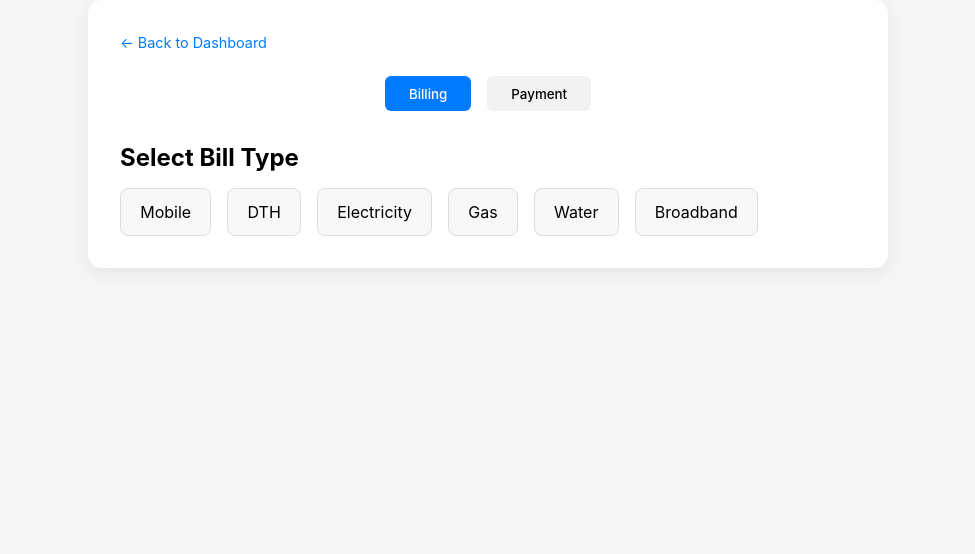
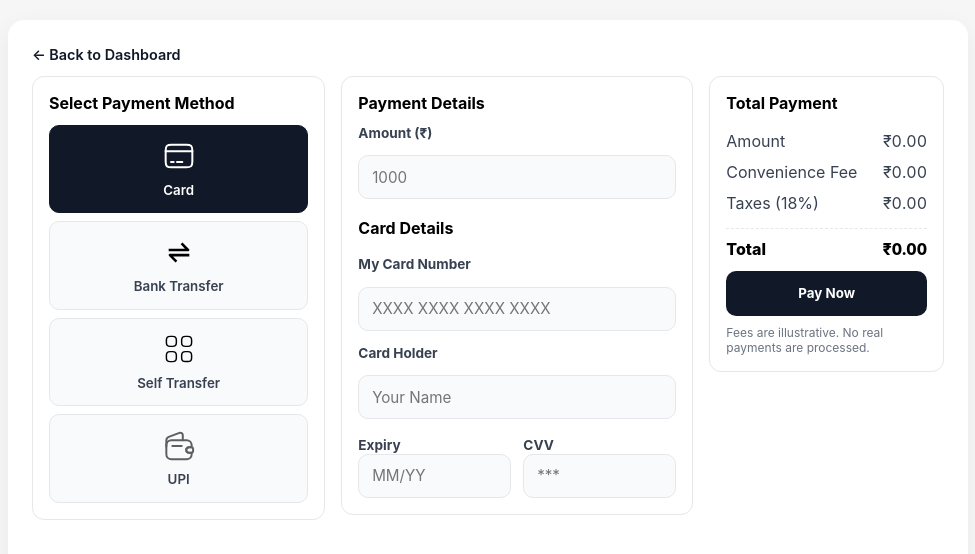
Before and after one commit to Hordhik/BankingSystem, a React (Vite) app in the folder Client/: page /payment/1 in a window 1280 px wide. Shown: the top 554 px of the page, without its empty margins (152-1127 px from the left). Built offline with nearby package versions, Linux system fonts and the light colour scheme.

Commit message:
Bils and Payments Page completed

```diff
--- a/Client/src/Dashboard/Payments/PaymentPage.css
+++ b/Client/src/Dashboard/Payments/PaymentPage.css
@@ -1,42 +1,49 @@
 .payment-page {
-  padding: 2rem;
-  max-width: 800px;
-  margin: auto;
+  padding: 1.5rem;
+  max-width: 960px; /* default width for normal payments */
+  margin: 1.25rem auto;
   background: #fff;
-  border-radius: 14px;
-  box-shadow: 0 4px 18px rgba(0, 0, 0, 0.08);
+  border-radius: 16px;
+  box-shadow: 0 8px 24px rgba(0, 0, 0, 0.06);
 }
+/* Wider layout specifically for bill flows */
+.payment-page.is-bill { max-width: 1180px; margin: 1.5rem auto; }
 
 .back-link {
   text-decoration: none;
-  color: #007bff;
+  color: #111827;
   font-size: 0.9rem;
+  font-weight: 600;
 }
+.back-link:hover { opacity: 0.85; }
 
 .payment-page__header {
   display: flex;
   justify-content: center;
-  margin-top: 1.5rem;
-  gap: 1rem;
+  margin: 0.5rem 0 1.25rem 0;
+  gap: 0.75rem;
 }
 
 .tab-btn {
-  padding: 0.6rem 1.5rem;
-  border: none;
-  border-radius: 6px;
-  background: #f2f2f2;
+  padding: 0.55rem 1.25rem;
+  border: 1px solid #e5e7eb;
+  border-radius: 10px;
+  background: #f9fafb;
   cursor: pointer;
-  font-weight: 500;
-  transition: 0.3s;
+  font-weight: 600;
+  font-size: 0.9rem;
+  color: #374151;
+  transition: background-color 0.2s, border-color 0.2s, color 0.2s;
 }
 
 .tab-btn.active {
-  background: #007bff;
+  background: #111827;
   color: #fff;
+  border-color: #111827;
 }
 
 .payment-page__content {
-  margin-top: 2rem;
+  margin-top: 1rem;
 }
 
 .billing-section h2,
@@ -45,64 +52,84 @@
 }
 
 .billing-options {
-  display: flex;
-  flex-wrap: wrap;
-  gap: 1rem;
+  display: grid;
+  grid-template-columns: repeat(auto-fit, minmax(140px, 1fr));
+  gap: 0.75rem;
 }
 
 .bill-type {
-  background: #f8f8f8;
-  border: 1px solid #ddd;
-  border-radius: 8px;
-  padding: 0.8rem 1.2rem;
+  background: #f9fafb;
+  border: 1px solid #e5e7eb;
+  border-radius: 10px;
+  padding: 0.9rem 1rem;
   cursor: pointer;
-  transition: 0.3s;
+  transition: transform 0.15s, box-shadow 0.15s, background-color 0.2s, border-color 0.2s;
+  text-align: center;
+  font-weight: 600;
+  color: #374151;
 }
 
-.bill-type:hover,
-.bill-type.selected {
-  background: #007bff;
-  color: #fff;
-  border-color: #007bff;
-}
+.bill-type:hover { background:#f3f4f6; border-color:#d1d5db; }
+.bill-type.selected { background: #111827; color: #fff; border-color: #111827; }
 
-.billing-input {
-  margin-top: 1.5rem;
-}
+.billing-input { margin-top: 1.25rem; }
 
-.billing-input input {
-  width: 100%;
-  padding: 0.7rem;
-  border: 1px solid #ccc;
-  border-radius: 6px;
-}
+.billing-input label { display:block; font-size:0.85rem; font-weight:700; color:#374151; margin-bottom:0.4rem; }
+.billing-input input { width:100%; padding:0.7rem 0.8rem; border:1px solid #e5e7eb; border-radius:10px; background:#f9fafb; font-size:0.95rem; }
 
-.payment-form {
-  display: flex;
-  flex-direction: column;
-  gap: 1rem;
-}
+.payment-form { display:flex; flex-direction:column; gap:0.9rem; }
+.payment-form h3 { margin:0.25rem 0; font-size:1rem; }
+.payment-form label { font-size:0.85rem; font-weight:700; color:#374151; }
+.payment-form input, .payment-form select { width:100%; box-sizing:border-box; padding:0.7rem 0.8rem; border:1px solid #e5e7eb; border-radius:10px; background:#f9fafb; font-size:0.95rem; height:44px; }
+.payment-form input:focus, .payment-form select:focus { outline:2px solid #111827; outline-offset:1px; background:#fff; }
+.bill-details { background:#fff; border:1px solid #e5e7eb; border-radius:12px; padding:0.9rem 1rem; }
+.bill-details h3 { margin:0 0 0.6rem 0; font-size:0.95rem; }
+.bill-details .field-grid { display:grid; grid-template-columns: 1fr 1fr; gap:0.75rem; }
+.bill-details .form-field label { display:block; margin-bottom:0.35rem; }
 
-.card-details-row {
-  display: flex;
-  gap: 1rem;
-}
+.card-details-row { display:grid; grid-template-columns: 1fr 1fr; gap:0.75rem; }
 
 .card-details-row input {
   width: 100%;
 }
 
-.pay-btn {
-  margin-top: 1rem;
-  padding: 0.8rem;
-  background: #007bff;
-  color: #fff;
-  border: none;
-  border-radius: 6px;
-  cursor: pointer;
-  font-weight: 600;
+.pay-btn { margin-top:0.5rem; padding:0.9rem 1rem; background:#111827; color:#fff; border:none; border-radius:10px; cursor:pointer; font-weight:700; }
+
+.pay-btn:hover { background:#000; }
+
+/* Payment type grid */
+.payment-type-grid { display:grid; grid-template-columns: repeat(auto-fit, minmax(220px, 1fr)); gap:0.75rem; margin-bottom:0.75rem; }
+.payment-type { background:#f9fafb; border:1px solid #e5e7eb; border-radius:10px; padding:0.9rem 1rem; text-align:left; font-weight:600; color:#374151; cursor:pointer; transition:transform .15s, box-shadow .15s, background-color .2s, border-color .2s; }
+.payment-type:hover { background:#f3f4f6; border-color:#d1d5db; }
+.payment-type.selected { background:#111827; color:#fff; border-color:#111827; }
+
+@media (max-width: 640px) {
+  .payment-page { padding: 1rem; border-radius: 12px; }
+  .card-details-row { grid-template-columns: 1fr; }
+  .bill-details .field-grid { grid-template-columns: 1fr; }
 }
 
-.pay-btn:hover {
-  background: #0056b3;
+/* New 3-column checkout layout */
+.payment-3col { display:grid; grid-template-columns: 1fr 1.2fr 0.8fr; gap:1rem; margin-top:0.75rem; min-height: 72vh; align-items: start; }
+/* Wider center column when in bill flow */
+.payment-page.is-bill .payment-3col { grid-template-columns: 1fr 1.5fr 0.9fr; gap:1.1rem; }
+.panel { background:#fff; border:1px solid #e5e7eb; border-radius:12px; padding:1rem; display:flex; flex-direction:column; }
+.panel-title { margin:0 0 0.75rem 0; font-size:1rem; font-weight:700; }
+
+.methods .methods-hero { display:none; }
+.methods .methods-grid { display:grid; grid-template-columns:1fr; gap:0.5rem; }
+.method-card { display:flex; align-items:center; gap:0.6rem; background:#f9fafb; border:1px solid #e5e7eb; border-radius:10px; padding:0.9rem 1rem; font-weight:600; color:#374151; cursor:pointer; min-height:64px; }
+.method-card:hover { background:#f3f4f6; border-color:#d1d5db; }
+.method-card.selected { background:#111827; color:#fff; border-color:#111827; }
+.method-icon-img { width:26px; height:26px; object-fit:contain; filter: none; }
+.method-card.selected .method-icon-img { filter: brightness(0) invert(1); }
+
+.summary .summary-row { display:flex; justify-content:space-between; margin:0.35rem 0; color:#374151; }
+.summary .summary-row span:last-child, .summary .summary-total span:last-child { font-variant-numeric: tabular-nums; }
+.summary .summary-total { display:flex; justify-content:space-between; margin-top:0.6rem; padding-top:0.6rem; border-top:1px dashed #e5e7eb; font-weight:800; }
+.summary .summary-note { font-size:0.75rem; color:#6b7280; margin-top:0.6rem; }
+.summary .summary-btn { width:100%; margin-top:0.75rem; }
+
+@media (max-width: 1100px) {
+  .payment-3col { grid-template-columns: 1fr; }
 }
--- a/Client/src/Dashboard/Payments/PaymentPage.jsx
+++ b/Client/src/Dashboard/Payments/PaymentPage.jsx
@@ -1,12 +1,16 @@
 import React, { useState, useEffect } from 'react';
 import { useParams, Link } from 'react-router-dom';
 import './PaymentPage.css';
+import cardIcon from '/src/assets/icons/card.svg';
+import transferIcon from '/src/assets/icons/transfer.svg';
+import walletIcon from '/src/assets/icons/wallet.svg';
+import dashboardIcon from '/src/assets/icons/dashboard.svg';
 
 export default function PaymentPage() {
   const { type } = useParams();
-  const [activeTab, setActiveTab] = useState('billing');
-  const [selectedBill, setSelectedBill] = useState('');
-  const [selectedPayment, setSelectedPayment] = useState('');
+  const [selectedPayment, setSelectedPayment] = useState('card');
+  const billTypeKeys = ['mobile','dth','electricity','gas'];
+  const [billType, setBillType] = useState('');
   const [selectedBank, setSelectedBank] = useState('');
   const [paymentDetails, setPaymentDetails] = useState({
     myCardNumber: '',
@@ -14,115 +18,223 @@ export default function PaymentPage() {
     expiry: '',
     cvv: '',
     receiverAccount: '',
+    amount: '',
+  });
+  const [billDetails, setBillDetails] = useState({
+    operator: '',
+    provider: '',
+    customerId: '',
+    consumerNumber: '',
+    mobileNumber: '',
+    state: '',
   });
 
-  const billTypes = ['Mobile', 'DTH', 'Electricity', 'Gas', 'Water', 'Broadband'];
   const paymentTypes = [
-    { key: 'card', label: 'Transfer via Card Number' },
-    { key: 'banks', label: 'Transfer to Other Banks' },
+    { key: 'card', label: 'Card' },
+    { key: 'banks', label: 'Bank Transfer' },
     { key: 'self', label: 'Self Transfer' },
-    { key: 'upi', label: 'Transfer via Mobile / UPI ID' },
+    { key: 'upi', label: 'UPI' },
   ];
 
   const bankList = ['HDFC Bank', 'ICICI Bank', 'SBI', 'Axis Bank', 'Kotak Bank'];
 
-  // Auto-select based on URL param
+  // Preselect via route param if provided
   useEffect(() => {
     if (!type) return;
-
-    const normalizedType = type.toLowerCase();
-
-    const matchedBill = billTypes.find(
-        (b) => b.toLowerCase() === normalizedType
-    );
-    const matchedPayment = paymentTypes.find(
-        (p) => p.key.toLowerCase() === normalizedType
-    );
-
-    if (matchedBill) {
-        setActiveTab('billing');
-        setSelectedBill(matchedBill);
-    } else if (matchedPayment) {
-        setActiveTab('payment');
-        setSelectedPayment(matchedPayment.key);
+    const key = String(type).toLowerCase();
+    const match = paymentTypes.find(p => p.key === key);
+    if (match) {
+      setSelectedPayment(match.key);
+      setBillType('');
+    } else if (billTypeKeys.includes(key)) {
+      setBillType(key);
     }
   }, [type]);
-
 
   const handleInputChange = (e) => {
     const { name, value } = e.target;
     setPaymentDetails((prev) => ({ ...prev, [name]: value }));
   };
 
+  const parseAmt = (v) => {
+    const n = parseFloat(v);
+    return Number.isFinite(n) ? n : 0;
+  };
+
+  const amount = parseAmt(paymentDetails.amount);
+  const convenienceFee = amount ? Math.max(2, amount * 0.01) : 0; // 1% (min 2)
+  const taxes = amount ? +(convenienceFee * 0.18).toFixed(2) : 0; // 18% GST on fee
+  const total = +(amount + convenienceFee + taxes).toFixed(2);
+
   const handlePay = (e) => {
-    e.preventDefault();
-    const selected = selectedBill || selectedPayment;
-    alert(`Processing ${selected || 'General'} Payment...`);
+    if (e) e.preventDefault();
+    alert(`Processing ${selectedPayment} payment of ₹${amount.toFixed(2)}...`);
   };
 
   return (
-    <div className="payment-page">
-      <Link to="/" className="back-link">← Back to Dashboard</Link>
+    <div className={`payment-page ${billType ? 'is-bill' : ''}`}>
+      <Link to="/dashboard" className="back-link">← Back to Dashboard</Link>
 
-      <div className="payment-page__header">
+      <div className="payment-3col">
+        {/* 1) Selecting Payment Methods */}
+        <section className="panel methods">
+          <h2 className="panel-title">Select Payment Method</h2>
+          <div className="methods-grid">
+            {(billType ? paymentTypes.filter((p)=>p.key !== 'self') : paymentTypes).map((p) => (
               <button
-          className={`tab-btn ${activeTab === 'billing' ? 'active' : ''}`}
-          onClick={() => setActiveTab('billing')}
+                type="button"
+                key={p.key}
+                className={`method-card ${selectedPayment === p.key ? 'selected' : ''}`}
+                onClick={() => setSelectedPayment(p.key)}
               >
-          Billing
+                <img
+                  className="method-icon-img"
+                  src={
+                    p.key === 'card' ? cardIcon :
+                    p.key === 'banks' ? transferIcon :
+                    p.key === 'upi' ? walletIcon :
+                    dashboardIcon
+                  }
+                  alt={p.label}
+                />
+                <span>{p.label}</span>
               </button>
-        <button
-          className={`tab-btn ${activeTab === 'payment' ? 'active' : ''}`}
-          onClick={() => setActiveTab('payment')}
-        >
-          Payment
-        </button>
-      </div>
-
-      <div className="payment-page__content">
-        {/* BILLING SECTION */}
-        {activeTab === 'billing' && (
-          <div className="billing-section">
-            <h2>Select Bill Type</h2>
-            <div className="billing-options">
-              {billTypes.map((bill) => (
-                <div
-                  key={bill}
-                  className={`bill-type ${selectedBill === bill ? 'selected' : ''}`}
-                  onClick={() => setSelectedBill(bill)}
-                >
-                  {bill}
-                </div>
             ))}
           </div>
+        </section>
 
-            {selectedBill && (
-              <div className="billing-input">
-                <label htmlFor="bill-id">Enter {selectedBill} ID / Number</label>
-                <input id="bill-id" type="text" placeholder={`Enter your ${selectedBill} ID`} />
+        {/* 2) Payment Details */}
+        <section className="panel details">
+          <h2 className="panel-title">Payment Details</h2>
+          <form className="payment-form" onSubmit={handlePay}>
+            {/* Bill details section (only when coming from Recharge & Bills) */}
+            {billType && (
+              <div className="bill-details">
+                <h3>Bill Details</h3>
+                {billType === 'mobile' && (
+                  <div className="field-grid">
+                    <div className="form-field">
+                      <label>Mobile Number</label>
+                      <input
+                        type="tel"
+                        name="mobileNumber"
+                        placeholder="10-digit mobile number"
+                        value={billDetails.mobileNumber}
+                        onChange={(e)=>setBillDetails(prev=>({...prev, mobileNumber: e.target.value}))}
+                        required
+                      />
+                    </div>
+                    <div className="form-field">
+                      <label>Operator</label>
+                      <input
+                        type="text"
+                        name="operator"
+                        placeholder="e.g., Airtel, Jio"
+                        value={billDetails.operator}
+                        onChange={(e)=>setBillDetails(prev=>({...prev, operator: e.target.value}))}
+                        required
+                      />
+                    </div>
+                  </div>
+                )}
+
+                {billType === 'dth' && (
+                  <div className="field-grid">
+                    <div className="form-field">
+                      <label>Customer ID</label>
+                      <input
+                        type="text"
+                        name="customerId"
+                        placeholder="DTH Customer ID"
+                        value={billDetails.customerId}
+                        onChange={(e)=>setBillDetails(prev=>({...prev, customerId: e.target.value}))}
+                        required
+                      />
+                    </div>
+                    <div className="form-field">
+                      <label>Provider</label>
+                      <input
+                        type="text"
+                        name="provider"
+                        placeholder="e.g., Tata Play, Airtel DTH"
+                        value={billDetails.provider}
+                        onChange={(e)=>setBillDetails(prev=>({...prev, provider: e.target.value}))}
+                        required
+                      />
+                    </div>
+                  </div>
+                )}
+
+                {billType === 'electricity' && (
+                  <div className="field-grid">
+                    <div className="form-field">
+                      <label>Consumer Number</label>
+                      <input
+                        type="text"
+                        name="consumerNumber"
+                        placeholder="Electricity Consumer Number"
+                        value={billDetails.consumerNumber}
+                        onChange={(e)=>setBillDetails(prev=>({...prev, consumerNumber: e.target.value}))}
+                        required
+                      />
+                    </div>
+                    <div className="form-field">
+                      <label>State / Board</label>
+                      <input
+                        type="text"
+                        name="state"
+                        placeholder="e.g., TSSPDCL"
+                        value={billDetails.state}
+                        onChange={(e)=>setBillDetails(prev=>({...prev, state: e.target.value}))}
+                        required
+                      />
+                    </div>
+                  </div>
+                )}
+
+                {billType === 'gas' && (
+                  <div className="field-grid">
+                    <div className="form-field">
+                      <label>Customer ID</label>
+                      <input
+                        type="text"
+                        name="customerId"
+                        placeholder="Gas Customer ID"
+                        value={billDetails.customerId}
+                        onChange={(e)=>setBillDetails(prev=>({...prev, customerId: e.target.value}))}
+                        required
+                      />
+                    </div>
+                    <div className="form-field">
+                      <label>Provider</label>
+                      <input
+                        type="text"
+                        name="provider"
+                        placeholder="e.g., Adani, IGL"
+                        value={billDetails.provider}
+                        onChange={(e)=>setBillDetails(prev=>({...prev, provider: e.target.value}))}
+                        required
+                      />
+                    </div>
                   </div>
                 )}
               </div>
             )}
 
-        {/* PAYMENT SECTION */}
-        {activeTab === 'payment' && (
-          <div className="payment-section">
-            <h2>Select Payment Type</h2>
-            <div className="payment-type-grid">
-              {paymentTypes.map((p) => (
-                <div
-                  key={p.key}
-                  className={`payment-type ${selectedPayment === p.key ? 'selected' : ''}`}
-                  onClick={() => setSelectedPayment(p.key)}
-                >
-                  {p.label}
-                </div>
-              ))}
-            </div>
+            <label>Amount (₹)</label>
+            <input
+              type="number"
+              name="amount"
+              min="1"
+              step="0.01"
+              placeholder="1000"
+              value={paymentDetails.amount}
+              onChange={handleInputChange}
+              required
+            />
 
-            {selectedPayment && (
-              <form className="payment-form" onSubmit={handlePay}>
+            {selectedPayment === 'card' && (
+              <>
                 <h3>Card Details</h3>
                 <label>My Card Number</label>
                 <input
@@ -168,19 +280,22 @@ export default function PaymentPage() {
                     />
                   </div>
                 </div>
+              </>
+            )}
 
+            {selectedPayment !== 'card' && (
+              <>
                 <h3>Receiver Details</h3>
-                <label>Receiver Account Number</label>
+                <label>Receiver Account / UPI</label>
                 <input
                   type="text"
                   name="receiverAccount"
-                  placeholder="Enter receiver's account number"
+                  placeholder={selectedPayment === 'upi' ? 'name@bank' : 'Enter account number'}
                   value={paymentDetails.receiverAccount}
                   onChange={handleInputChange}
                   required
                 />
 
-                {/* Show additional dropdown for “Transfer to Other Banks” */}
                 {selectedPayment === 'banks' && (
                   <>
                     <label>Select Bank</label>
@@ -197,14 +312,23 @@ export default function PaymentPage() {
                     </select>
                   </>
                 )}
+              </>
+            )}
 
-                <button type="submit" className="pay-btn">
-                  Pay Now
-                </button>
+            {/* Pay Now moved to Summary panel */}
           </form>
-            )}
-          </div>
-        )}
+        </section>
+
+        {/* 3) Total payment summary */}
+        <aside className="panel summary">
+          <h2 className="panel-title">Total Payment</h2>
+          <div className="summary-row"><span>Amount</span><span>₹{amount.toFixed(2)}</span></div>
+          <div className="summary-row"><span>Convenience Fee</span><span>₹{convenienceFee.toFixed(2)}</span></div>
+          <div className="summary-row"><span>Taxes (18%)</span><span>₹{taxes.toFixed(2)}</span></div>
+          <div className="summary-total"><span>Total</span><span>₹{total.toFixed(2)}</span></div>
+          <button className="pay-btn summary-btn" onClick={handlePay} disabled={!amount}>Pay Now</button>
+          <p className="summary-note">Fees are illustrative. No real payments are processed.</p>
+        </aside>
       </div>
     </div>
   );
```
Lines whose indentation alone changed are shown as unchanged.
